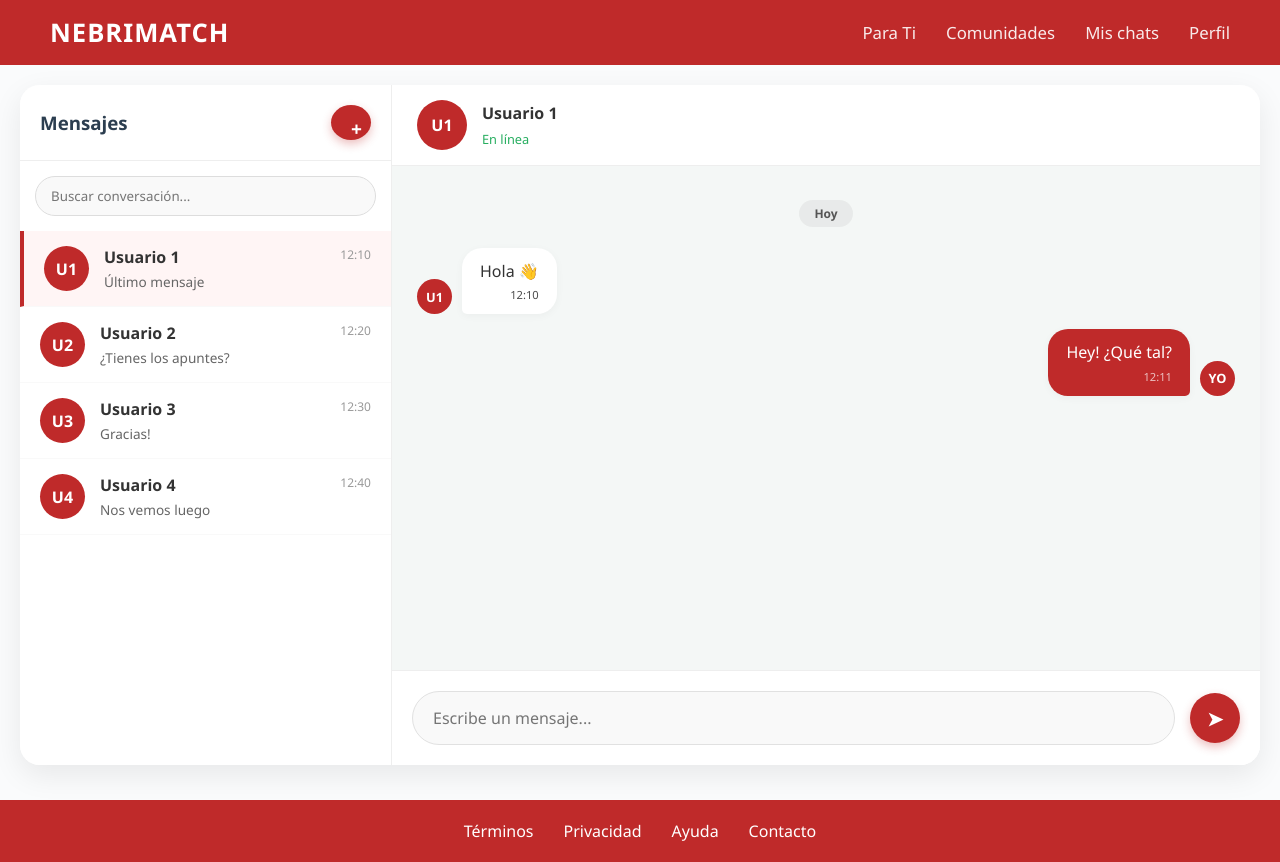
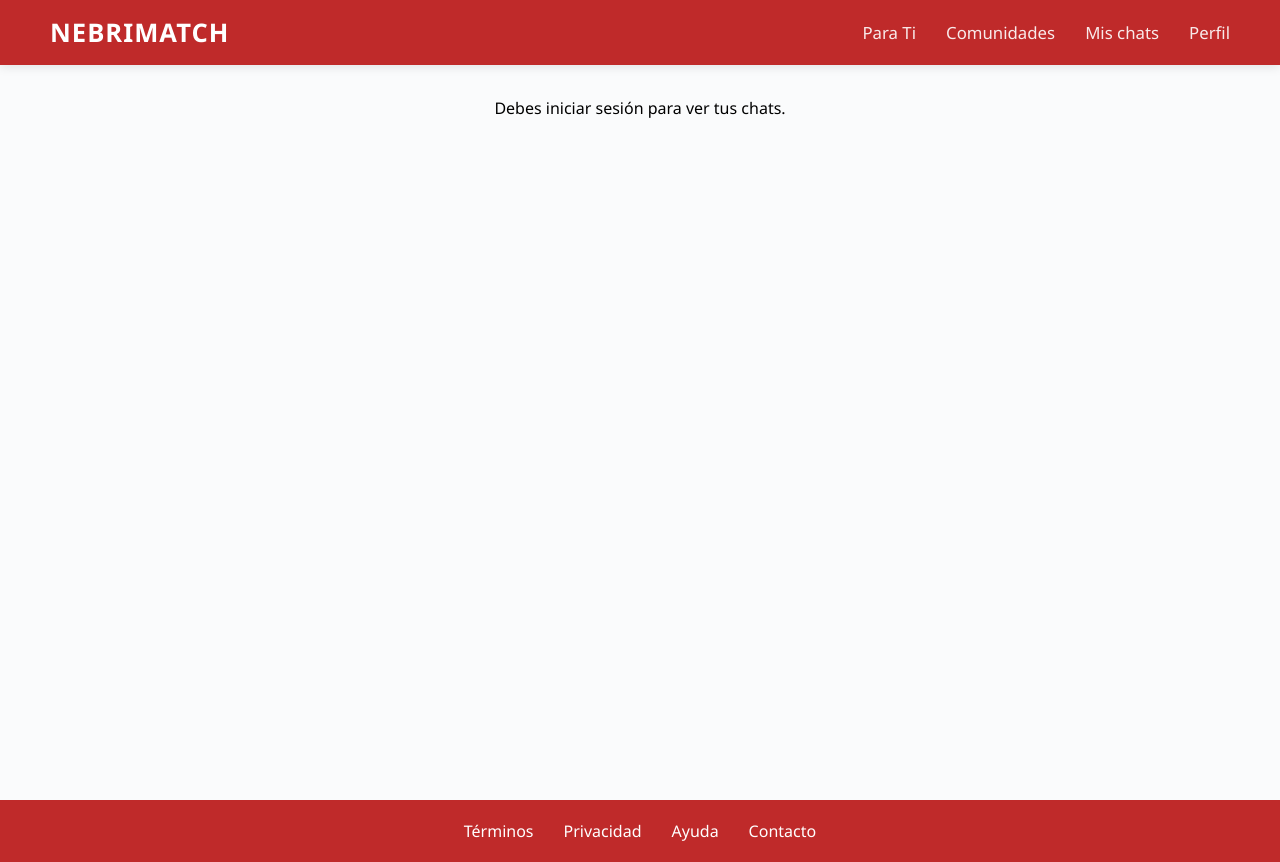
Before and after one commit to laurahigueraromero/NebriMatchNuevo, a React app in the folder frontend/: page /chats in a window 1280 px wide. Built offline with nearby package versions, Linux system fonts and the light colour scheme; the HTML template or start-up script is replaced by a standard one.

Commit message:
sistema de matches y chats backend

```diff
--- a/frontend/src/pages/Chats.jsx
+++ b/frontend/src/pages/Chats.jsx
@@ -1,105 +1,184 @@
-import React, { useState } from "react";
+import React, { useState, useEffect, useRef } from "react";
 import "./Chats.css";
 import Header from "../componentes/Header";
 
+const API_URL = 'http://localhost:4004/api';
+
 function Chats() {
-  const listaChats = [
-    { id: 1, nombre: "Usuario 1", ultimoMensaje: "Último mensaje", hora: "12:10" },
-    { id: 2, nombre: "Usuario 2", ultimoMensaje: "¿Tienes los apuntes?", hora: "12:20" },
-    { id: 3, nombre: "Usuario 3", ultimoMensaje: "Gracias!", hora: "12:30" },
-    { id: 4, nombre: "Usuario 4", ultimoMensaje: "Nos vemos luego", hora: "12:40" },
-  ];
+  const usuarioActual = JSON.parse(localStorage.getItem('usuario_nebrimatch'));
 
-  const mensajesIniciales = [
-    { id: 1, emisor: "U1", texto: "Hola 👋", hora: "12:10", esMio: false },
-    { id: 2, emisor: "YO", texto: "Hey! ¿Qué tal?", hora: "12:11", esMio: true },
-  ];
+  const [listaChats, setListaChats] = useState([]);
+  const [chatActivo, setChatActivo] = useState(null);
+  const [mensajes, setMensajes] = useState([]);
+  const [nuevoMensaje, setNuevoMensaje] = useState("");
+  const [loading, setLoading] = useState(true);
+  const mensajesEndRef = useRef(null);
 
-  const [chatActivo, setChatActivo] = useState(1);
-  const [mensajes, setMensajes] = useState(mensajesIniciales);
-  const [nuevoMensaje, setNuevoMensaje] = useState("");
+  // Cargar conversaciones del usuario
+  useEffect(() => {
+    if (!usuarioActual) return;
 
-  const chatActual = listaChats.find(chat => chat.id === chatActivo) || listaChats[0];
+    fetch(`${API_URL}/usuarios/${usuarioActual.nombre_usuario}/chats`)
+      .then(res => res.json())
+      .then(data => {
+        setListaChats(data);
+        if (data.length > 0) setChatActivo(data[0]);
+        setLoading(false);
+      })
+      .catch(err => {
+        console.error('Error cargando chats:', err);
+        setLoading(false);
+      });
+  }, []);
 
-  const enviarMensaje = (e) => {
+  // Cargar mensajes cuando cambia el chat activo
+  useEffect(() => {
+    if (!chatActivo) return;
+
+    fetch(`${API_URL}/conversaciones/${chatActivo.id}/mensajes`)
+      .then(res => res.json())
+      .then(data => setMensajes(data));
+  }, [chatActivo]);
+
+  // Scroll al último mensaje
+  useEffect(() => {
+    mensajesEndRef.current?.scrollIntoView({ behavior: 'smooth' });
+  }, [mensajes]);
+
+  const enviarMensaje = async (e) => {
     e.preventDefault();
-    if (!nuevoMensaje.trim()) return;
+    if (!nuevoMensaje.trim() || !chatActivo) return;
 
-    const mensajeNuevo = {
-      id: Date.now(),
-      emisor: "YO",
+    try {
+      const res = await fetch(`${API_URL}/conversaciones/${chatActivo.id}/mensajes`, {
+        method: 'POST',
+        headers: { 'Content-Type': 'application/json' },
+        body: JSON.stringify({
+          remitente_id: usuarioActual.id,
+          mensaje: nuevoMensaje
+        })
+      });
+
+      const msgGuardado = await res.json();
+
+      setMensajes(prev => [...prev, {
+        ...msgGuardado,
         texto: nuevoMensaje,
-      hora: new Date().toLocaleTimeString([], { hour: '2-digit', minute: '2-digit' }),
-      esMio: true
+        hora: new Date().toISOString(),
+        emisor: usuarioActual.nombre_usuario
+      }]);
+
+      setNuevoMensaje("");
+    } catch (err) {
+      console.error('Error enviando mensaje:', err);
+    }
   };
 
-    setMensajes([...mensajes, mensajeNuevo]);
-    setNuevoMensaje("");
-  };
+  if (!usuarioActual) return (
+    <div className="app-layout">
+      <Header />
+      <p style={{ textAlign: 'center', marginTop: '2rem' }}>
+        Debes iniciar sesión para ver tus chats.
+      </p>
+    </div>
+  );
+
+  if (loading) return (
+    <div className="app-layout">
+      <Header />
+      <p style={{ textAlign: 'center', marginTop: '2rem' }}>Cargando chats...</p>
+    </div>
+  );
 
   return (
     <div className="app-layout">
       <Header />
-
       <div className="nm-page">
         <div className="nm-chat-layout">
 
+          {/* SIDEBAR */}
           <aside className="nm-sidebar">
             <div className="nm-sidebar-header">
               <h3>Mensajes</h3>
-              <button className="nm-btn-new">+</button>
             </div>
-
             <div className="nm-sidebar-search">
               <input type="text" placeholder="Buscar conversación..." />
             </div>
 
             <div className="nm-chat-list">
-              {listaChats.map((chat) => (
+              {listaChats.length === 0 ? (
+                <p style={{ padding: '1rem', color: '#888' }}>
+                  Aún no tienes matches. ¡Ve a Para Ti!
+                </p>
+              ) : (
+                listaChats.map((chat) => (
                   <div
                     key={chat.id}
-                  className={`nm-chat-item ${chatActivo === chat.id ? "active" : ""}`}
-                  onClick={() => setChatActivo(chat.id)}
+                    className={`nm-chat-item ${chatActivo?.id === chat.id ? "active" : ""}`}
+                    onClick={() => setChatActivo(chat)}
                   >
-                  <div className="nm-avatar">U{chat.id}</div>
+                    <div className="nm-avatar">
+                      {chat.otro_usuario?.charAt(0).toUpperCase()}
+                    </div>
                     <div className="nm-chat-info">
                       <div className="nm-chat-top">
-                      <span className="nm-chat-name">{chat.nombre}</span>
-                      <span className="nm-chat-time">{chat.hora}</span>
+                        <span className="nm-chat-name">{chat.otro_usuario}</span>
+                        <span className="nm-chat-time">
+                          {chat.ultima_actividad
+                            ? new Date(chat.ultima_actividad).toLocaleTimeString([], { hour: '2-digit', minute: '2-digit' })
+                            : ''}
+                        </span>
                       </div>
-                    <p className="nm-chat-preview">{chat.ultimoMensaje}</p>
+                      <p className="nm-chat-preview">
+                        {chat.ultimo_mensaje || '¡Nuevo match! 🎉'}
+                      </p>
                     </div>
                   </div>
-              ))}
+                ))
+              )}
             </div>
           </aside>
 
+          {/* ÁREA DE CHAT */}
           <section className="nm-chat-area">
-
+            {!chatActivo ? (
+              <div style={{ display: 'flex', alignItems: 'center', justifyContent: 'center', height: '100%' }}>
+                <p>Selecciona un chat para empezar</p>
+              </div>
+            ) : (
+              <>
                 <div className="nm-chat-header">
                   <div className="nm-chat-user">
-                <div className="nm-avatar large">U{chatActual.id}</div>
+                    <div className="nm-avatar large">
+                      {chatActivo.otro_usuario?.charAt(0).toUpperCase()}
+                    </div>
                     <div>
-                  <h4>{chatActual.nombre}</h4>
-                  <span className="nm-status">En línea</span>
+                      <h4>{chatActivo.otro_usuario}</h4>
+                      <span className="nm-status">Mentor</span>
                     </div>
                   </div>
                 </div>
 
                 <div className="nm-messages">
-              <div className="nm-date-divider">
-                <span>Hoy</span>
+                  <div className="nm-date-divider"><span>Hoy</span></div>
+
+                  {mensajes.map((msg) => {
+                    const esMio = msg.id_emisor === usuarioActual.id;
+                    return (
+                      <div key={msg.id} className={`nm-message-row ${esMio ? "me" : ""}`}>
+                        <div className="nm-avatar small">
+                          {esMio ? usuarioActual.nombre_usuario?.charAt(0).toUpperCase() : chatActivo.otro_usuario?.charAt(0).toUpperCase()}
                         </div>
-
-              {mensajes.map((msg) => (
-                <div key={msg.id} className={`nm-message-row ${msg.esMio ? "me" : ""}`}>
-                  <div className="nm-avatar small">{msg.emisor}</div>
-                  <div className={`nm-bubble ${msg.esMio ? "me" : ""}`}>
+                        <div className={`nm-bubble ${esMio ? "me" : ""}`}>
                           <p>{msg.texto}</p>
-                    <span className="nm-time">{msg.hora}</span>
+                          <span className="nm-time">
+                            {new Date(msg.hora).toLocaleTimeString([], { hour: '2-digit', minute: '2-digit' })}
+                          </span>
                         </div>
                       </div>
-              ))}
+                    );
+                  })}
+                  <div ref={mensajesEndRef} />
                 </div>
 
                 <form className="nm-input-bar" onSubmit={enviarMensaje}>
@@ -111,8 +190,10 @@ function Chats() {
                   />
                   <button type="submit" className="nm-send-btn">➤</button>
                 </form>
+              </>
+            )}
+          </section>
 
-          </section>
         </div>
       </div>
     </div>
--- a/frontend/src/pages/Login.jsx
+++ b/frontend/src/pages/Login.jsx
@@ -25,7 +25,7 @@ const handleLogin = async () => {
     try {
       const res = await login(email, password);
       if (res.usuario) {
-        localStorage.setItem("usuario", JSON.stringify(res.usuario));
+      localStorage.setItem("usuario_nebrimatch", JSON.stringify(res.usuario));
         navigate("/comunidades");
       } else {
         alert("Usuario no registrado");
```
Also changed, not shown: frontend/src/pages/ParaTi.jsx (+34 -32 lines), 2 other files (tests, documents, lock files or other folders). Lines whose indentation alone changed are shown as unchanged.
